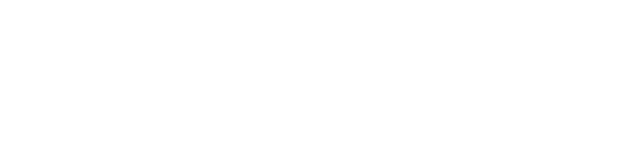
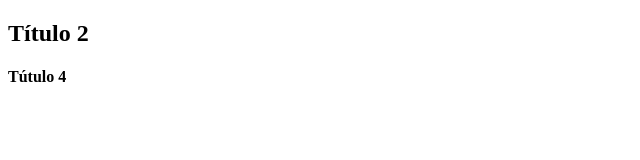
Before and after one commit to robert-NB/viernes, a plain HTML site: page hola.html in a window 1280 px wide. Shown: the whole page, without its empty margins (0-640 px from the left). Drawn offline with Linux system fonts and the light colour scheme.

Commit message:
cambio titulos

```diff
--- a/hola.html
+++ b/hola.html
@@ -7,6 +7,8 @@
     <title>Document</title>
 </head>
 <body>
+    <h2>Título 2</h2>
+    <h4>Tútulo 4</h4>
 
 </body>
 </html>
```
Also changed, not shown: index.html (+2 -0 lines).
